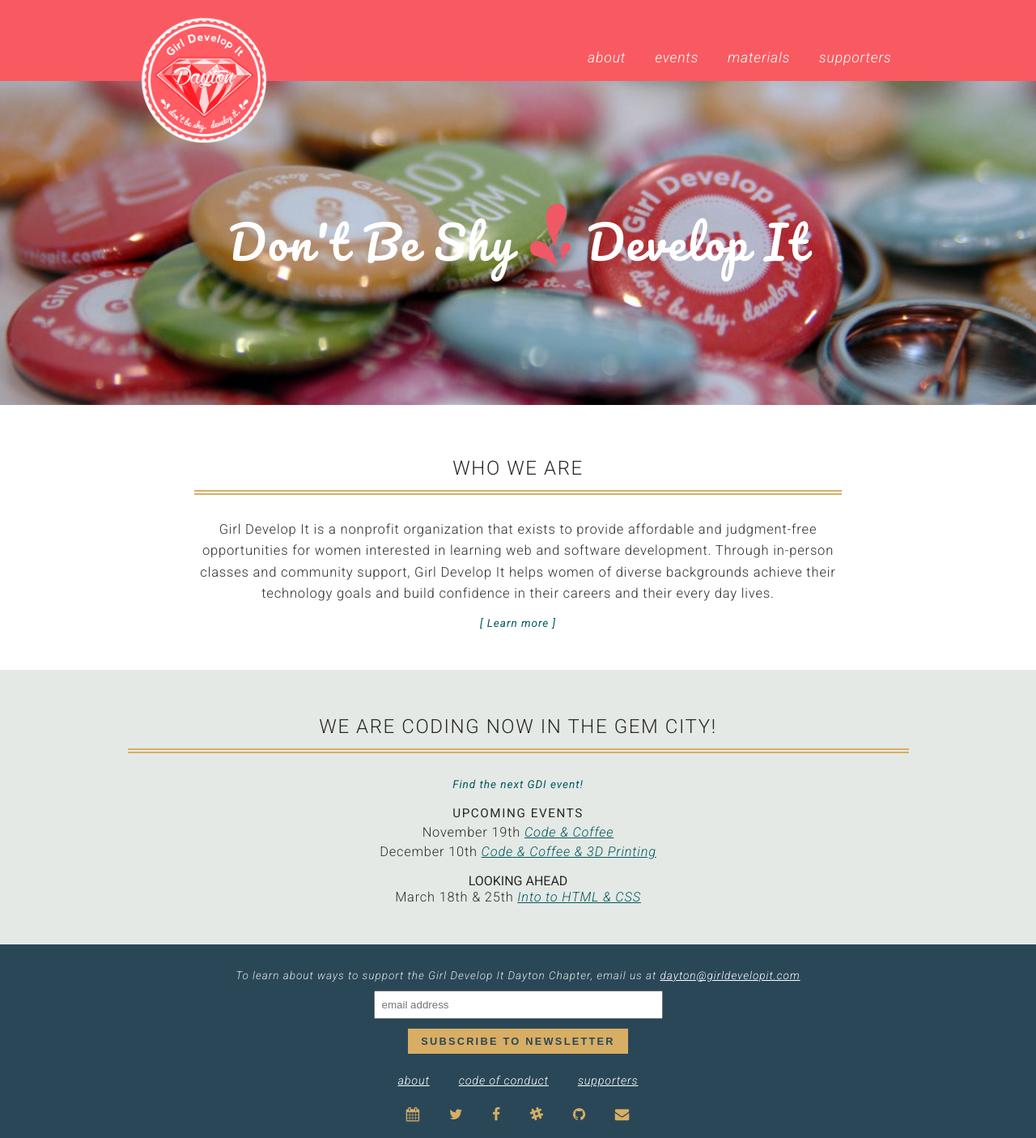
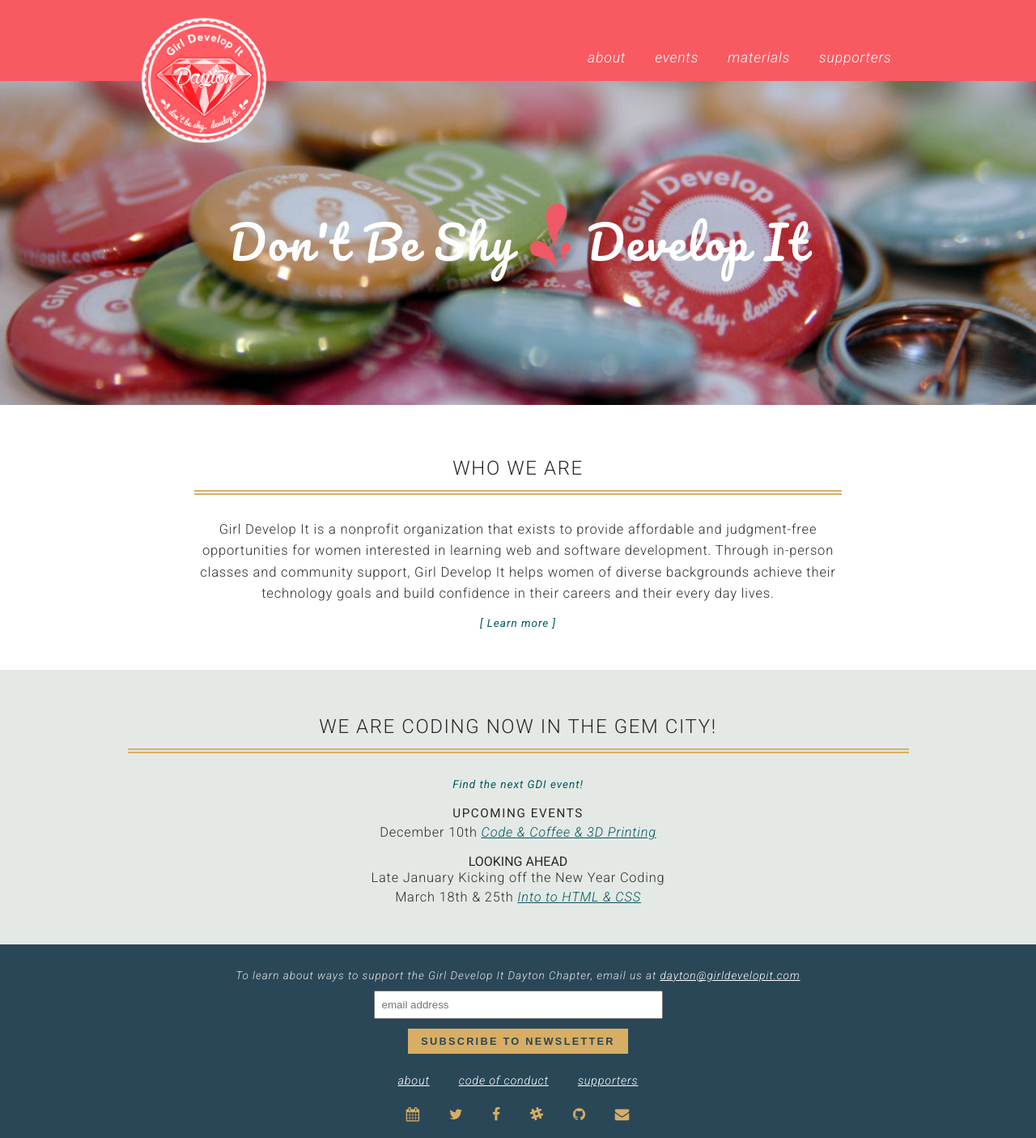
Before and after one commit to dytcodetogether/gdidayton, a Jekyll site: the page built from index.html, in a window 1280 px wide. Shown: the whole page at 81% size. Built offline with Jekyll 4.4.1, drawn with Linux system fonts in a browser that asks for light colours; nearby versions of some CDN libraries.

Commit message:
removed nov c&c and added january plans

```diff
--- a/index.html
+++ b/index.html
@@ -33,13 +33,11 @@
       <div class="container" style="padding:1em">
         <h3>Upcoming events</h3>
 	  <p>
-	   November 19th <a href="http://www.meetup.com/Girl-Develop-It-Dayton/events/235420438/"> Code & Coffee</a>
-	  </p>
-	  <p>
 	   December 10th <a href="http://www.meetup.com/Girl-Develop-It-Dayton/events/235348781/"> Code & Coffee & 3D Printing</a>
 	  </p>
 	      <br/>
 	 <h4>Looking ahead</h4>
+	      <p>Late January Kicking off the New Year Coding</p>
 	  <p>
 	   March 18th & 25th <a href="http://www.meetup.com/Girl-Develop-It-Dayton/events/234840799/"> Into to HTML & CSS </a>
 	  </p>
```
